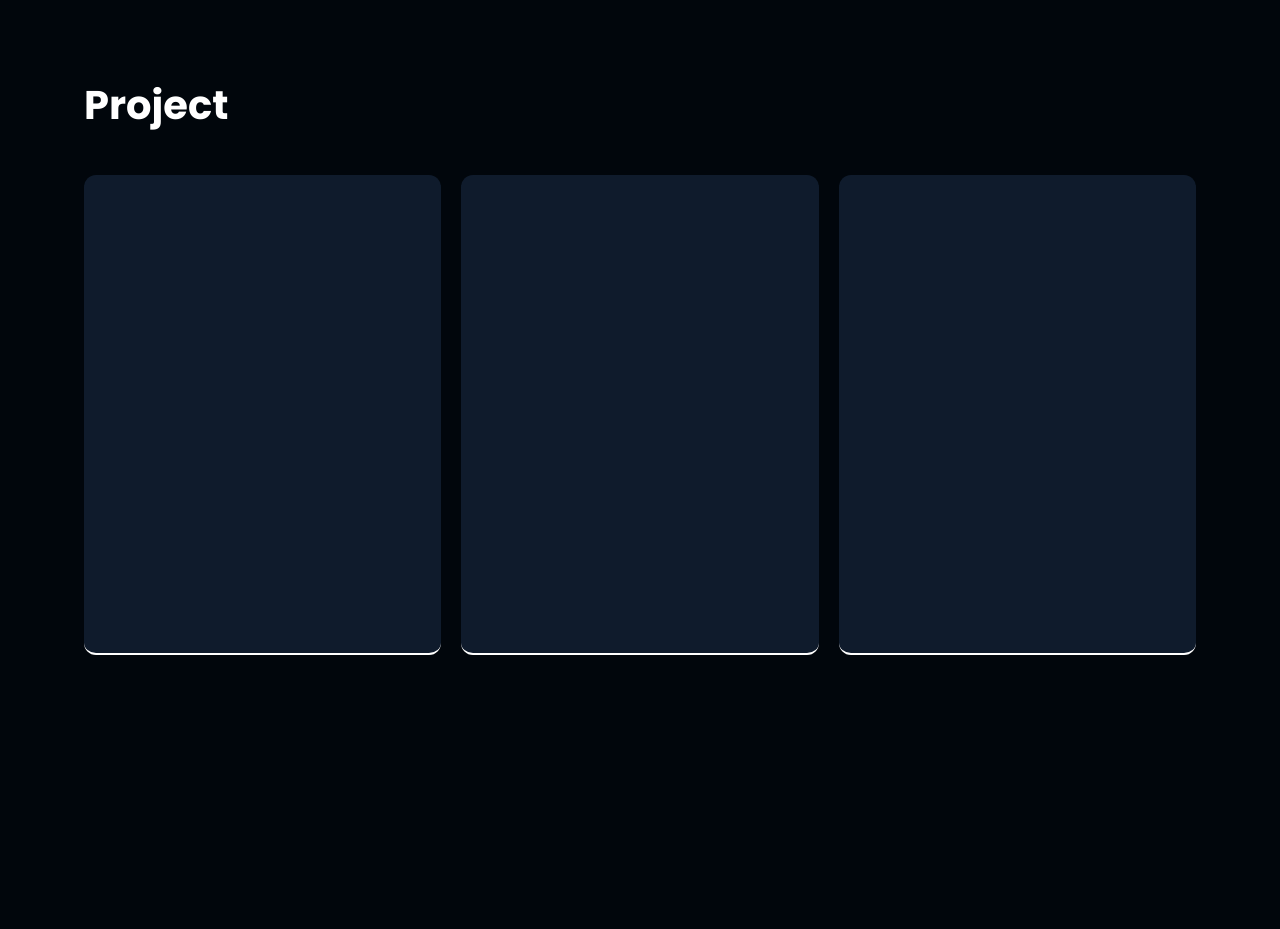
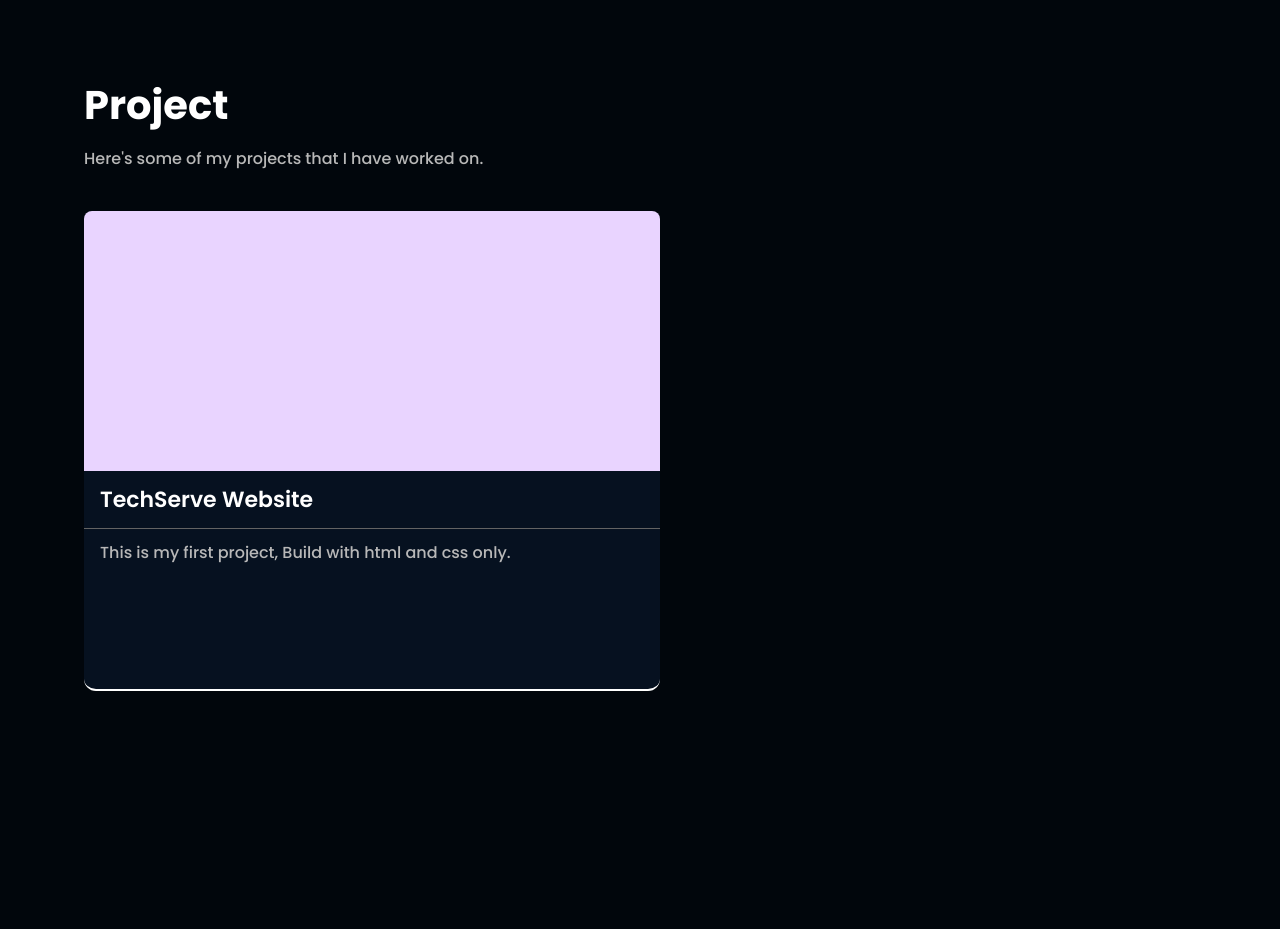
Before and after one commit to m-mujtabaaa/my-react-portfolio, a React (Vite) app: page / in a window 1280 px wide. Shown: the part 1340-2269 px from the top of the page. Built offline with nearby package versions, Linux system fonts and the light colour scheme.

Commit message:
project div

```diff
--- a/src/components/Project.jsx
+++ b/src/components/Project.jsx
@@ -5,10 +5,14 @@ function Project() {
     <>
         <div className='w-[90%] mx-auto pt-[25vh] px-[20px]'  id='Project'>
           <h2 className='text-white font-bold text-[40px] '>Project</h2>
-          <div className='flex gap-5 py-[5vh]'>
-            <div className='h-[60vh] w-[25vw] rounded-xl bg-[#0f1b2cff] border-b-[2px] border-white grow'></div>
-            <div className='h-[60vh] w-[25vw] rounded-xl bg-[#0f1b2cff] border-b-[2px] border-white grow'></div>
-            <div className='h-[60vh] w-[25vw] rounded-xl bg-[#0f1b2cff] border-b-[2px] border-white grow'></div>
+          <p className='text-[#b8b8b8ff] w-[40vw] pt-3 font-medium'>Here's some of my projects that I have worked on.</p>
+          <div className='py-[5vh]'>
+            <div className='h-[60vh] w-[45vw] rounded-xl bg-[#061120ff] border-b-[2px] border-white'>
+              <div className='h-[32.5vh] bg-purple-200 rounded-t-lg'></div>
+              <h2 className='text-white font-semibold py-3 px-4 text-[22px]'>TechServe Website</h2>
+              <div className='bg-[#636363ff] h-[1px]'/>
+              <p className='text-[#b8b8b8ff] py-3 px-4 font-medium'>This is my first project, Build with html and css only.</p>
+            </div>
          </div>
         </div>
     </>
```
